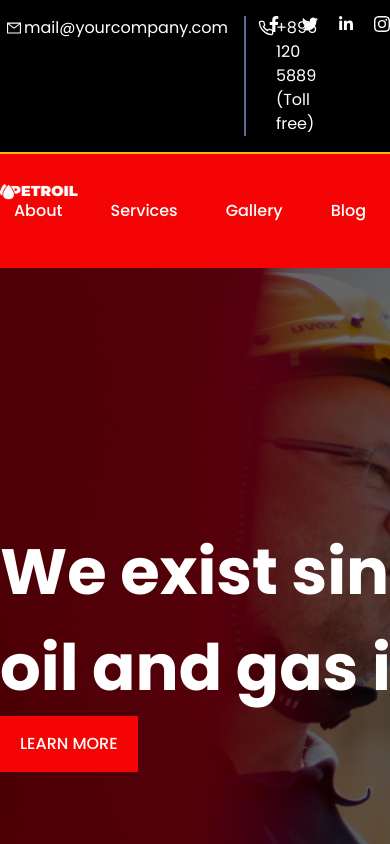
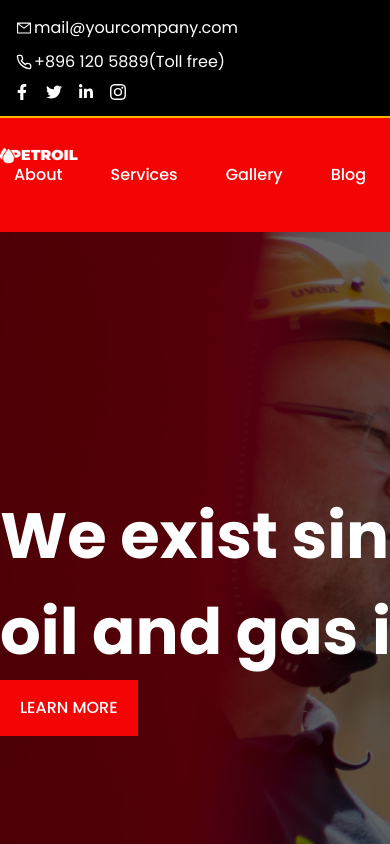
Before and after one commit to raihan-biswas-dev/petroil-react, a React (Create React App) app: page / in a window 390 px wide. Shown: the top 844 px of the page. Built offline with nearby package versions, Linux system fonts and the light colour scheme.

Commit message:
header responsive

```diff
--- a/src/components/header/index.js
+++ b/src/components/header/index.js
@@ -8,19 +8,19 @@ import { BsInstagram } from "react-icons/bs";
 export default function Header() {
   return (
     <header className="bg-black py-4 border-b-2 border-yellowborder">
-      <div className="max-w-container mx-auto">
-        <div className="flex">
-          <div className="w-2/4 flex">
-            <p className="font-pop text-base text-white	font-normal	relative pl-6 after:absolute after:right-[-18px] after:top-0 after:w-0.5 after:h-full after:content-[''] after:bg-afterborder">
-              <AiOutlineMail className="absolute left-1.5 top-1" />{" "}
+      <div className="max-w-container mx-auto px-2.5 md:px-0">
+        <div className="md:flex">
+          <div className="w-full md:w-2/4 md:flex  ">
+            <p className="font-pop text-base text-white	font-normal	relative pl-6 after:absolute after:right-[-18px] after:top-0 after:w-0.5 after:h-full after:content-[''] md:after:bg-afterborder mb-2.5 md:mb-0">
+              <AiOutlineMail className="absolute left-1.5 top-1" />
               mail@yourcompany.com
             </p>
-            <p className="font-pop text-base text-white	font-normal	relative pl-6 ml-6">
-              <FiPhone className="absolute left-1.5 top-1" /> +896 120 5889
-              (Toll free)
+            <p className="font-pop text-base text-white	font-normal	relative pl-6 md:ml-6 mb-2.5 md:mb-0">
+              <FiPhone className="absolute left-1.5 top-1" /> +896 120 5889(Toll
+              free)
             </p>
           </div>
-          <div className="w-2/4 flex justify-end gap-x-5">
+          <div className="w-full md:w-2/4 flex  md:justify-end gap-x-4 md:gap-x-5 pl-1">
             <FaFacebookF className="text-white hover:text-primary ease-in duration-300" />
             <SiTwitter className="text-white hover:text-primary ease-in duration-300" />
             <FaLinkedinIn className="text-white hover:text-primary ease-in duration-300" />
```
